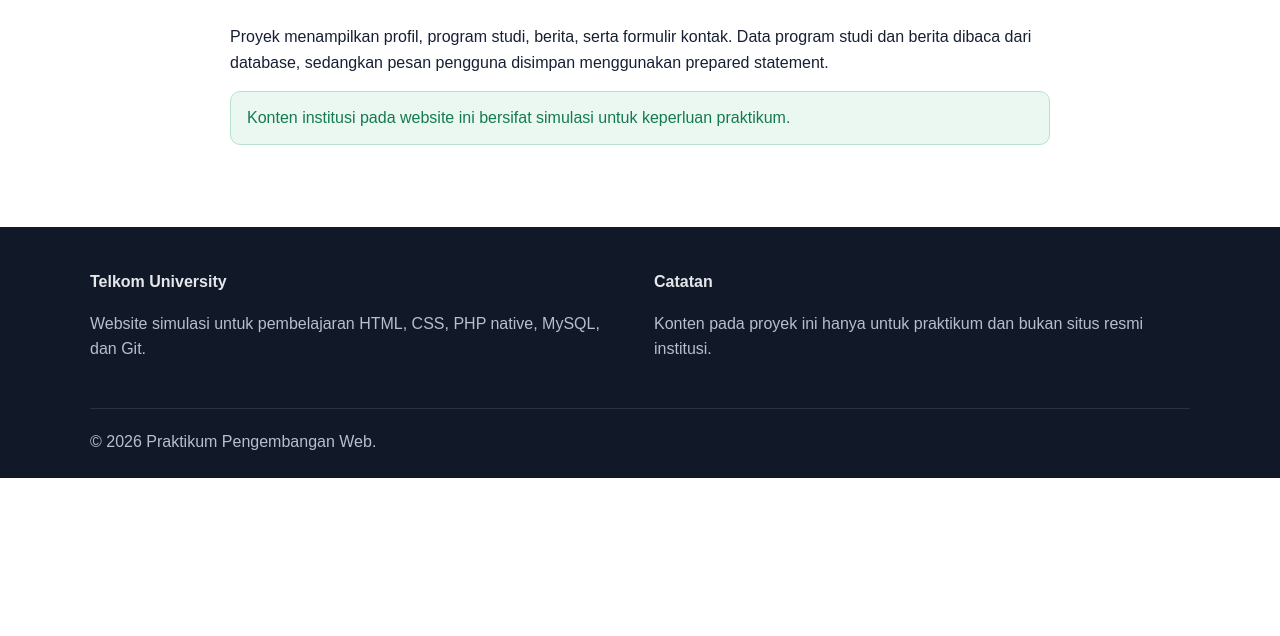
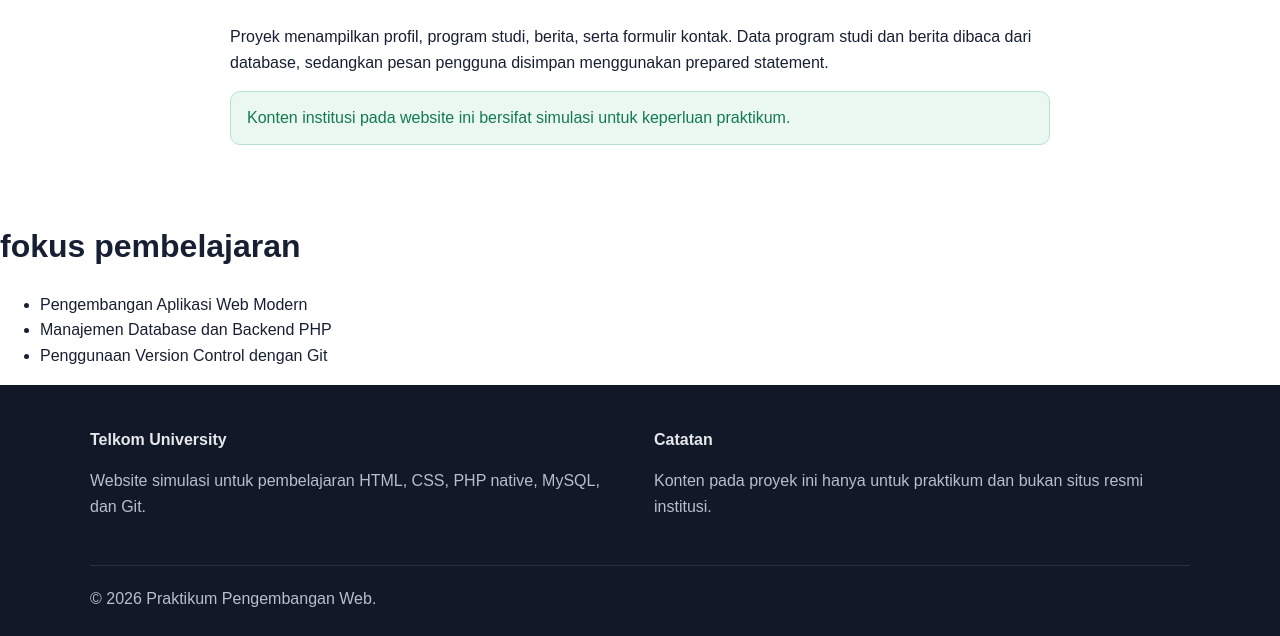
Before and after one commit to kycarismaya23/TelkomCompanyProfile, a PHP site: page /profile.php in a window 1280 px wide. Shown: the part 597-1233 px from the top of the page. Before the commit the page ends 1075 px from the top, so only its background shows below. Run offline with PHP 8.4, Linux system fonts and the light colour scheme.

Commit message:
feat: tambahkan informasi fokus pembelajaran

```diff
--- a/profile.php
+++ b/profile.php
@@ -9,4 +9,13 @@ require 'includes/header.php'; ?> <section class="section">
         <p>Proyek menampilkan profil, program studi, berita, serta formulir kontak. Data program studi dan berita dibaca dari database, sedangkan pesan pengguna disimpan menggunakan prepared statement.</p>
         <div class="alert alert-success">Konten institusi pada website ini bersifat simulasi untuk keperluan praktikum.</div>
     </div>
-</section> <?php require 'includes/footer.php'; ?>
+</section>
+<section class="fokus-pembelajaran">
+    <h2>fokus pembelajaran</h2>
+    <ul>
+        <li>Pengembangan Aplikasi Web Modern</li>
+        <li>Manajemen Database dan Backend PHP</li>
+        <li>Penggunaan Version Control dengan Git</li>
+    </ul>
+</section>
+<?php require 'includes/footer.php'; ?>
```
